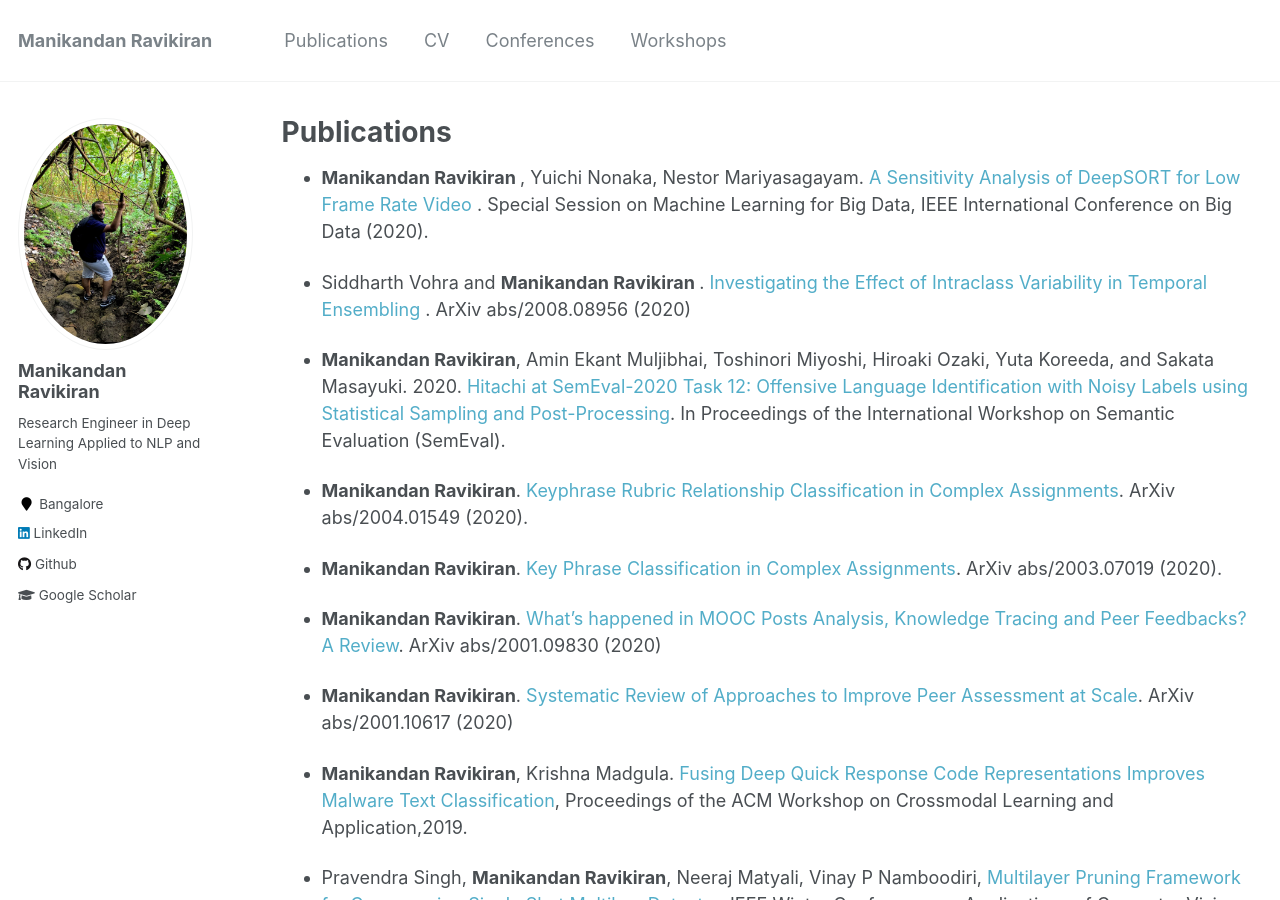
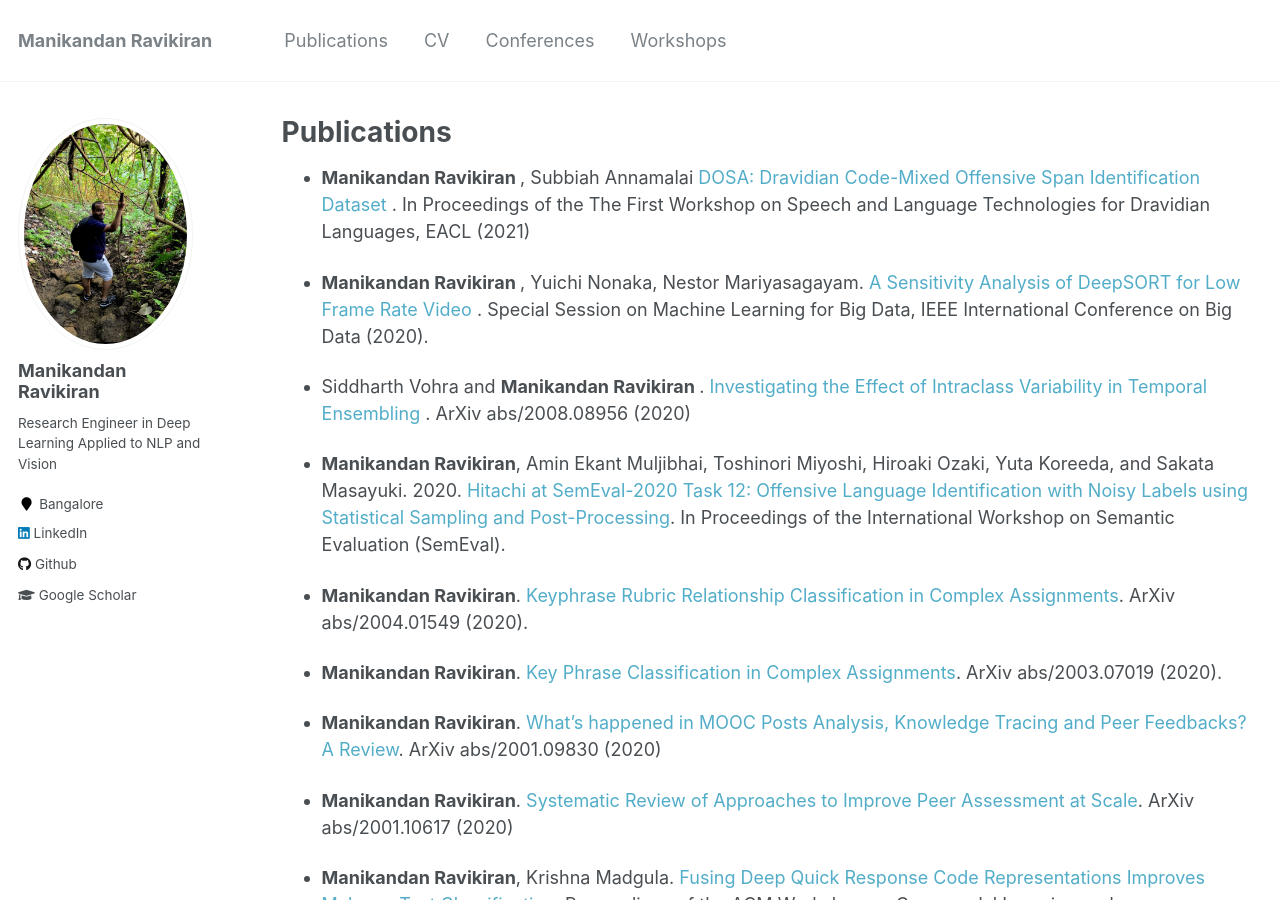
Before and after one commit to manikandan-ravikiran/manikandan-ravikiran.github.io, a Jekyll site: the page built from _pages/publications.md, in a window 1280 px wide and 900 px high. Built offline with Jekyll 4.4.1, drawn with Linux system fonts in a browser that asks for light colours.

Commit message:
Added paper for EACL

```diff
--- a/_pages/publications.md
+++ b/_pages/publications.md
@@ -5,7 +5,7 @@ permalink: /publications/
 author_profile: true
 ---
 
-<!-- * <b> Manikandan Ravikiran </b>, Subbiah Annamalai <a href="" style="text-decoration: none;"> DOSA: Dravidian Code-Mixed Offensive Span Identification Dataset </a>. Under Review EACL 2021. -->
+* <b> Manikandan Ravikiran </b>, Subbiah Annamalai <a href="" style="text-decoration: none;"> DOSA: Dravidian Code-Mixed Offensive Span Identification Dataset </a>. In Proceedings of the The First Workshop on Speech and Language Technologies for Dravidian Languages, EACL (2021)
 
 * <b> Manikandan Ravikiran </b>, Yuichi Nonaka, Nestor Mariyasagayam. <a href="" style="text-decoration: none;"> A Sensitivity Analysis of DeepSORT for Low Frame Rate Video </a>. Special Session on Machine Learning for Big Data, IEEE International Conference on Big Data (2020).
 
```
Also changed, not shown: _pages/cv.md (+1 -1 lines).
